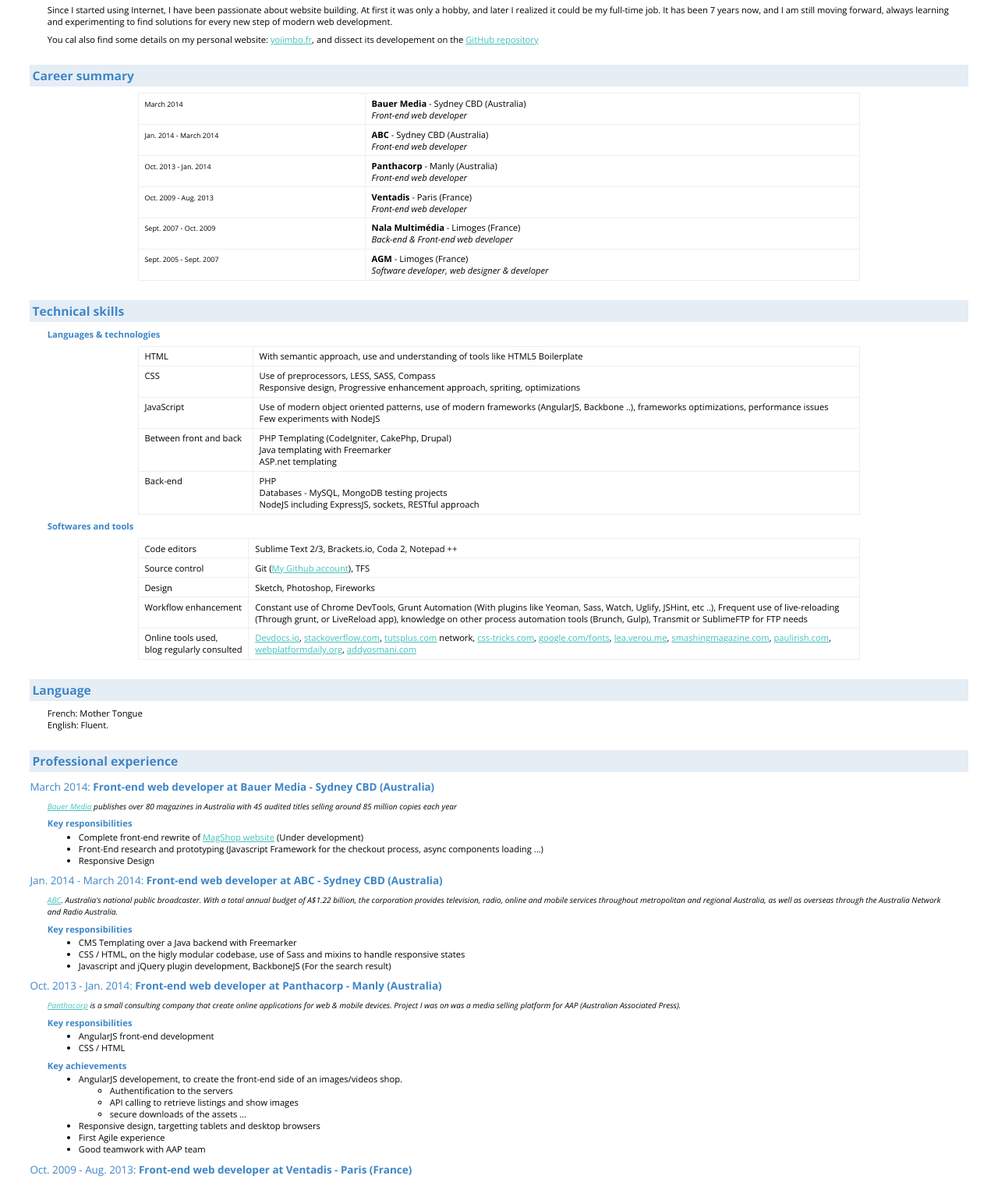
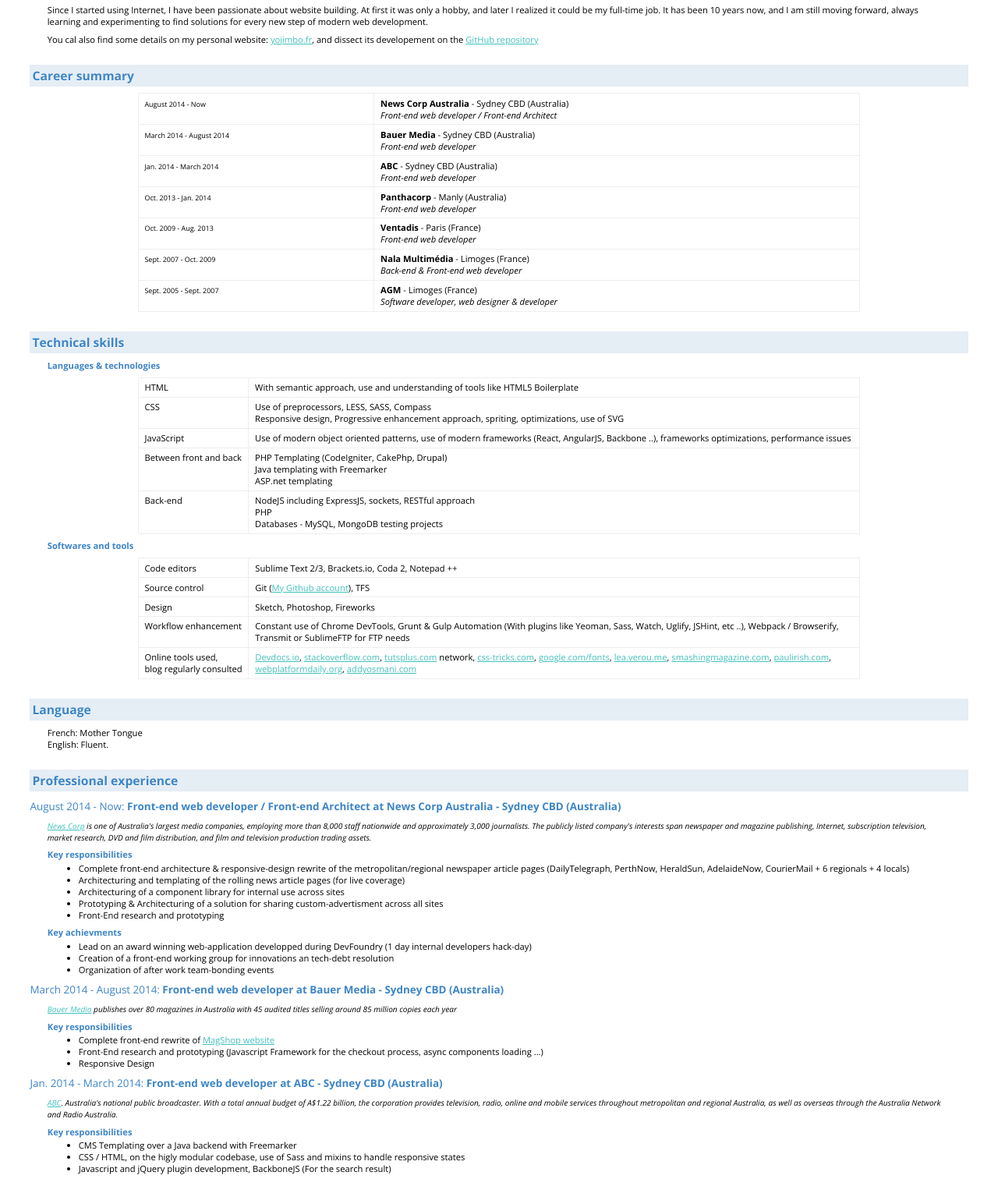
Before and after one commit to Yojimb0/Yojimbo_2014, a website: page dev/cv/cv.html in a window 1280 px wide. Shown: the part 231-1743 px from the top of the page at 78% size. Drawn offline with nearby package versions, Linux system fonts and the light colour scheme.

Commit message:
CV Update

```diff
--- a/dev/cv/cv.html
+++ b/dev/cv/cv.html
@@ -54,7 +54,7 @@
 
 	</style>
 </head>
-<body>
+<body onload="javascript:document.getElementById('years').innerHTML=(new Date()).getFullYear()-2005">
 
 	<table class="head nobreak">
 		<tr>
@@ -94,7 +94,7 @@
 			<h3>Profile</h3>
 
 			<section>
-				<p>Since I started using Internet, I have been passionate about website building. At first it was only a hobby, and later I realized it could be my full-time job. It has been 7 years now, and I am still moving forward, always learning and experimenting to find solutions for every new step of modern web development.</p>
+				<p>Since I started using Internet, I have been passionate about website building. At first it was only a hobby, and later I realized it could be my full-time job. It has been <span id="years"></span> years now, and I am still moving forward, always learning and experimenting to find solutions for every new step of modern web development.</p>
 				<p>You cal also find some details on my personal website: <a href="http://yojimbo.fr">yojimbo.fr</a>, and dissect its developement on the <a href="https://github.com/Yojimb0/Yojimbo_2014">GitHub repository</a> </p>
 			</section>
 		</div>
@@ -104,7 +104,11 @@
 			<section>
 				<table>
 					<tr>
-						<td><small>March 2014</small></td>
+						<td><small>August 2014 - Now</small></td>
+						<td><strong>News Corp Australia</strong> - Sydney CBD (Australia)<br><em>Front-end web developer / Front-end Architect</em></td>
+					</tr>
+					<tr>
+						<td><small>March 2014 - August 2014</small></td>
 						<td><strong>Bauer Media</strong> - Sydney CBD (Australia)<br><em>Front-end web developer</em></td>
 					</tr>
 					<tr>
@@ -142,11 +146,11 @@
 					</tr>
 					<tr>
 						<td>CSS</td>
-						<td>Use of preprocessors, LESS, SASS, Compass<br>Responsive design, Progressive enhancement approach, spriting, optimizations</td>
+						<td>Use of preprocessors, LESS, SASS, Compass<br>Responsive design, Progressive enhancement approach, spriting, optimizations, use of SVG</td>
 					</tr>
 					<tr>
 						<td>JavaScript</td>
-						<td>Use of modern object oriented patterns, use of modern frameworks (AngularJS, Backbone ..), frameworks optimizations, performance issues<br>Few experiments with NodeJS</td>
+						<td>Use of modern object oriented patterns, use of modern frameworks (React, AngularJS, Backbone ..), frameworks optimizations, performance issues</td>
 					</tr>
 					<tr>
 						<td>Between front and back</td>
@@ -154,7 +158,7 @@
 					</tr>
 					<tr>
 						<td>Back-end</td>
-						<td>PHP<br>Databases - MySQL, MongoDB testing projects<br>NodeJS including ExpressJS, sockets, RESTful approach</td>
+						<td>NodeJS including ExpressJS, sockets, RESTful approach<br>PHP<br>Databases - MySQL, MongoDB testing projects</td>
 					</tr>
 				</table>
 			</section>
@@ -175,7 +179,7 @@
 					</tr>
 					<tr>
 						<td>Workflow enhancement</td>
-						<td>Constant use of Chrome DevTools, Grunt Automation (With plugins like Yeoman, Sass, Watch, Uglify, JSHint, etc ..), Frequent use of live-reloading (Through grunt, or LiveReload app), knowledge on other process automation tools (Brunch, Gulp), Transmit or SublimeFTP for FTP needs</td>
+						<td>Constant use of Chrome DevTools, Grunt & Gulp Automation (With plugins like Yeoman, Sass, Watch, Uglify, JSHint, etc ..), Webpack / Browserify, Transmit or SublimeFTP for FTP needs</td>
 					</tr>
 					<tr>
 						<td>Online tools used,<br>blog regularly consulted</td>
@@ -207,16 +211,39 @@
 		<h3>Professional experience</h3>
 
 
+		<div class="nobreak">
+			<h4><em>August 2014 - Now:</em> Front-end web developer / Front-end Architect at <strong>News Corp Australia</strong> - Sydney CBD (Australia)</h4>
+			<section>
+				<p><em>
+					<a href="http://www.newscorpaustralia.com/">News Corp</a> is one of Australia's largest media companies, employing more than 8,000 staff nationwide and approximately 3,000 journalists. The publicly listed company's interests span newspaper and magazine publishing, Internet, subscription television, market research, DVD and film distribution, and film and television production trading assets.
+				</em></p>
+				<h5>Key responsibilities</h5>
+				<ul>
+					<li>Complete front-end architecture & responsive-design rewrite of the metropolitan/regional newspaper article pages (DailyTelegraph, PerthNow, HeraldSun, AdelaideNow, CourierMail + 6 regionals + 4 locals)</li>
+					<li>Architecturing and templating of the rolling news article pages (for live coverage)</li>
+					<li>Architecturing of a component library for internal use across sites</li>
+					<li>Prototyping & Architecturing of a solution for sharing custom-advertisment across all sites</li>
+					<li>Front-End research and prototyping</li>
+				</ul>
+				<h5>Key achievments</h5>
+				<ul>
+					<li>Lead on an award winning web-application developped during DevFoundry (1 day internal developers hack-day)</li>
+					<li>Creation of a front-end working group for innovations an tech-debt resolution</li>
+					<li>Organization of after work team-bonding events</li>
+				</ul>
+			</section>
+		</div>
+
 
 		<div class="nobreak">
-			<h4><em>March 2014:</em> Front-end web developer at <strong>Bauer Media</strong> - Sydney CBD (Australia)</h4>
+			<h4><em>March 2014 - August 2014:</em> Front-end web developer at <strong>Bauer Media</strong> - Sydney CBD (Australia)</h4>
 			<section>
 				<p><em>
 					<a href="http://www.bauer-media.com.au/">Bauer Media</a> publishes over 80 magazines in Australia with 45 audited titles selling around 85 million copies each year
 				</em></p>
 				<h5>Key responsibilities</h5>
 				<ul>
-					<li>Complete front-end rewrite of <a href="http://magshop.com.au/">MagShop website</a> (Under development)</li>
+					<li>Complete front-end rewrite of <a href="http://magshop.com.au/">MagShop website</a></li>
 					<li>Front-End research and prototyping (Javascript Framework for the checkout process, async components loading ...)</li>
 					<li>Responsive Design</li>
 				</ul>
```
